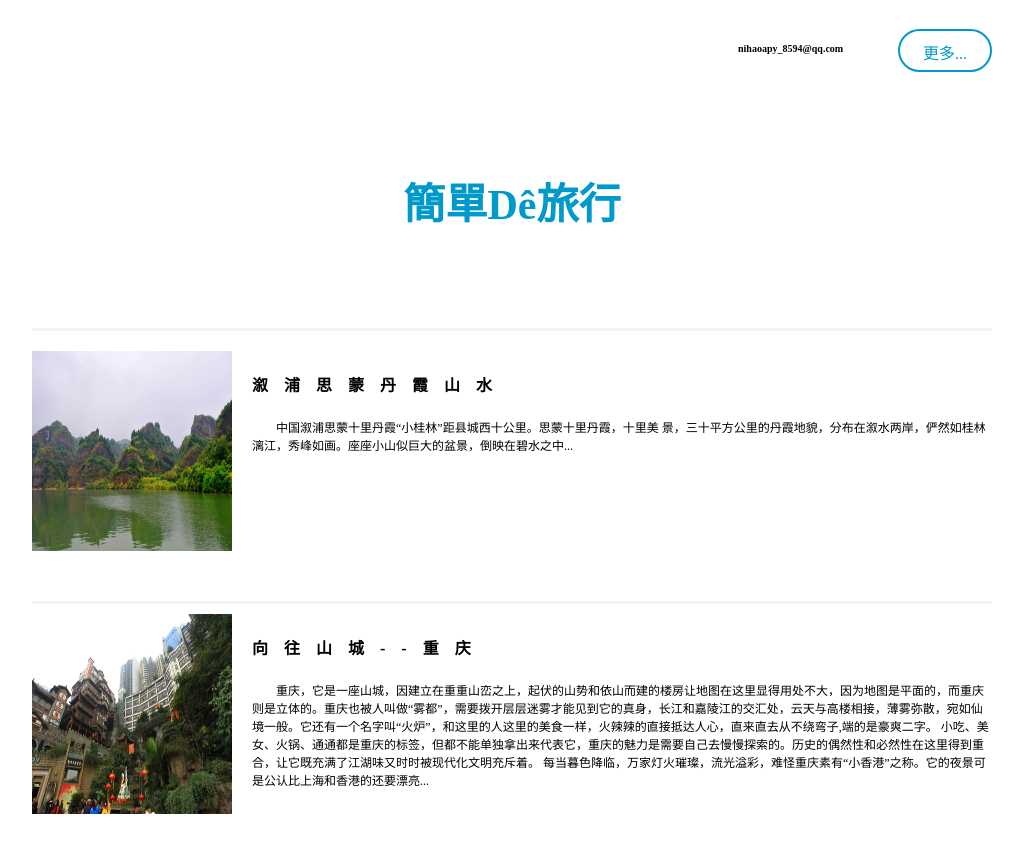
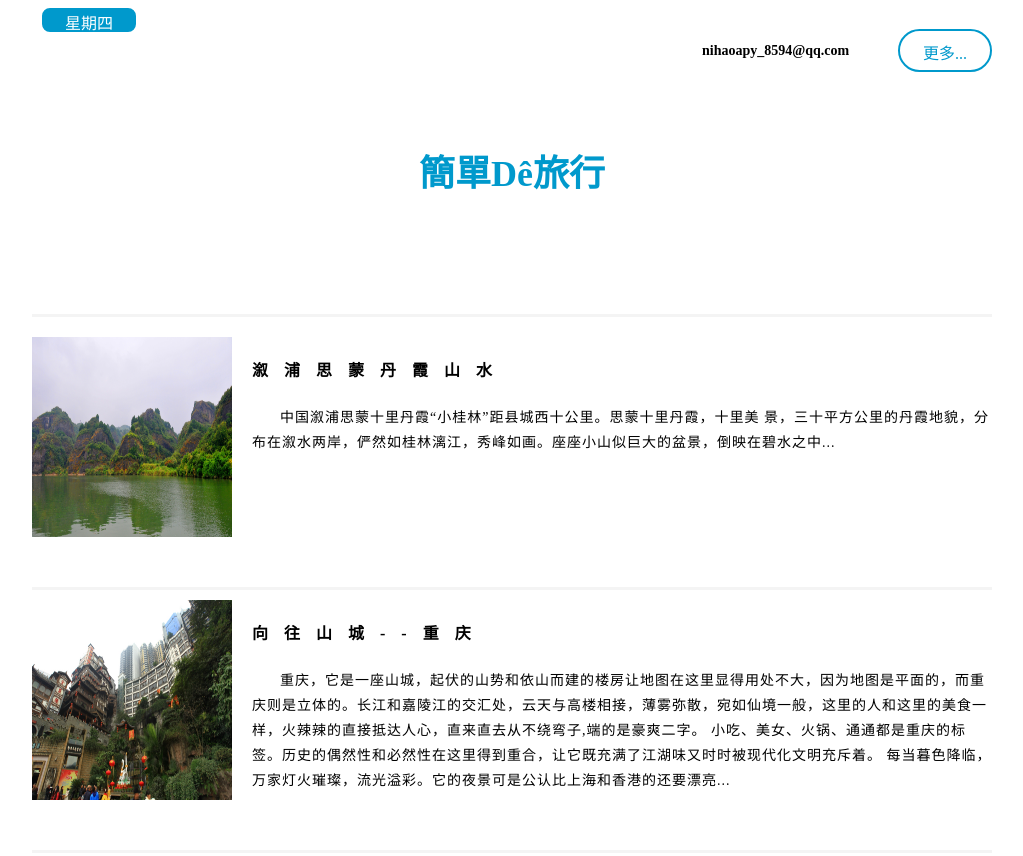
Before and after one commit to wangduanwang/wangduanwang.github.io, a plain HTML site: page index.html in a window 1280 px wide. Shown: the top 856 px of the page, without its empty margins (128-1151 px from the left). Drawn offline with nearby package versions, Linux system fonts and the light colour scheme.

Commit message:
Update index.html

```diff
--- a/index.html
+++ b/index.html
@@ -2,6 +2,7 @@
 <html xmlns="http://www.w3.org/1999/xhtml">
 <head>
 <meta http-equiv="Content-Type" content="text/html; charset=utf-8" />
+<script src="http://libs.baidu.com/jquery/1.9.0/jquery.js" type="text/javascript"></script>
 <title>旅游推荐</title>
 <style type="text/css">
 .topmenu {
@@ -14,21 +15,25 @@
 	margin-left: auto;
 	position:relative;
 }
-.topmenuleft {
+#topmenuleft {
 	float: left;
-	height: 70px;
-	width: 230px;
+	height: 20px;
+	width: 90px;
 	margin-left: 10px;
+	border:2px solid #09C;
+	border-radius:8px;
 
-	font-style: italic;
 	position:absolute;
+	text-align:center;
+	color:white;
+	background-color:#09c;
 }
 .topmenuright {
 	float: right;
 	height: 20px;
 	width: 160px;
-
-	font-size: 10px;
+	margin-right:110px;
+	font-size: 14px;
 	margin-top: 35px;
 }
 .topmenuright a{
@@ -38,7 +43,8 @@
 .topmenuright a:hover{
 	color:#09c;
 	}
-.topmenu .topmenuright2 {
+
+ .topmenuright2 {
 	float: right;
 	height: 30px;
 	width: 90px;
@@ -47,21 +53,43 @@
 	text-align:center;
 	padding-top:9px;
 	margin-top:21px;
-
-}
-.topmenu .topmenuright2 a{
 	text-decoration: none;
 	color: #09C;
 
+}
+.topmenu  a{
+	text-decoration: none;
+	float: right;
+	border:none;
 	display:block;
+	height: 30px;
+	width: 90px;
+	padding-top:-15px;
+	border-radius:25px;
 	}
-.topmenu .topmenuright2:hover a{
 
-	color:white;
-	}
-.topmenu .topmenuright2:hover{
+/*.topmenu .topmenuright2:hover {
 	background-color:#09c;
-	}
+
+	}*/
+.orange
+{
+    background-color: #09c;
+    color:White;
+}
+
+
+
+
+
+
+
+
+
+
+
+
+
 
 
 
@@ -71,17 +99,33 @@
 .toptitle {
 	height: 200px;
 	width: 960px;
-	margin-top: 20px;
-	margin-right: auto;
-	margin-bottom: 20px;
-	margin-left: auto;
+	margin:20px auto;
+
 	border-bottom: 3px solid  rgba(200,200,200,0.2);
+
+}
+.toptitle h3{
 	font-size: 36px;
 	text-align: center;
 	font-weight: bold;
 	padding-top:30px;
 	color:#09c;
-}
+	}
+/*.toptitletime{
+	font-size:16px;
+	width:100px;
+	height:50px;
+	background-color:#09C;
+	float:left;
+	}*/
+
+
+
+
+
+
+
+
 .content {
 	height: 250px;
 	width: 960px;
@@ -101,8 +145,8 @@
 	height: 200px;
 	width: 740px;
 	float: right;
-
-
+	line-height:25px;
+	letter-spacing:1px;
 	}
 .contentright h4 a{
 	text-decoration:none;
@@ -112,7 +156,7 @@
 	color:#09c;
 	}
 .contentright p{
-	font-size:12px;
+	font-size:14px;
 	}
 .h4 {
 	letter-spacing: 1em;
@@ -122,32 +166,54 @@
 	letter-spacing: 1em;
 	word-spacing: 1em;
 }
+
+
+
+
+
+
+
+
+
+
+
+
+
+
+
+
 .foter {
 	background-color: #09c;
-	height: 50px;
+
 	width: 100%;
 	min-width:960px;
 	color:white;
 	text-align:center;
 	font-size:16px;
-	padding-top:15px;
+	padding-top:7px;
 	letter-spacing: 1em;
 }
+
+
 </style></head>
 
 <body>
 <div class="topmenu">
-  <div class="topmenuleft">
+  <div id="topmenuleft">
 
   </div>
-  <div class="topmenuright2"><a href="https://lvyou.baidu.com/">更多...</a></div>
+ <a href="https://lvyou.baidu.com/" target="_blank"> <div class="topmenuright2">更多...</div></a>
+<!-- <a href="https://lvyou.baidu.com/" target="_blank" class="topmenuright2">更多...</a>-->
   <div class="topmenuright">
   <a href="#"><strong>nihaoapy_8594@qq.com</strong></a>
   </div>
 
   </div>
 
-  <div class="toptitle"><h3>簡單Dê旅行</h3></div>
+  <div class="toptitle">
+      <!-- <div class="toptitletime"></div>-->
+      <h3>簡單Dê旅行</h3>
+  </div>
 
 
 
@@ -164,7 +230,7 @@
       </div>
       <div class="contentright">
            <h4><a href="https://lvyou.baidu.com/chongqing/?from=zhixin" target="_blank">向往山城--重庆</a></h4>
-           <p style="text-indent:2em;">重庆，它是一座山城，因建立在重重山峦之上，起伏的山势和依山而建的楼房让地图在这里显得用处不大，因为地图是平面的，而重庆则是立体的。重庆也被人叫做“雾都”，需要拨开层层迷雾才能见到它的真身，长江和嘉陵江的交汇处，云天与高楼相接，薄雾弥散，宛如仙境一般。它还有一个名字叫“火炉”，和这里的人这里的美食一样，火辣辣的直接抵达人心，直来直去从不绕弯子,端的是豪爽二字。 小吃、美女、火锅、通通都是重庆的标签，但都不能单独拿出来代表它，重庆的魅力是需要自己去慢慢探索的。历史的偶然性和必然性在这里得到重合，让它既充满了江湖味又时时被现代化文明充斥着。 每当暮色降临，万家灯火璀璨，流光溢彩，难怪重庆素有“小香港”之称。它的夜景可是公认比上海和香港的还要漂亮...</p>
+           <p style="text-indent:2em;">重庆，它是一座山城，起伏的山势和依山而建的楼房让地图在这里显得用处不大，因为地图是平面的，而重庆则是立体的。长江和嘉陵江的交汇处，云天与高楼相接，薄雾弥散，宛如仙境一般，这里的人和这里的美食一样，火辣辣的直接抵达人心，直来直去从不绕弯子,端的是豪爽二字。 小吃、美女、火锅、通通都是重庆的标签。历史的偶然性和必然性在这里得到重合，让它既充满了江湖味又时时被现代化文明充斥着。 每当暮色降临，万家灯火璀璨，流光溢彩。它的夜景可是公认比上海和香港的还要漂亮...</p>
       </div>
   </div>
    <div class="content">
@@ -182,7 +248,7 @@
       </div>
       <div class="contentright">
            <h4><a href="https://lvyou.baidu.com/hengyanghengshan/" target="_blank">佛门圣地--南岳衡山</a></h4>
-           <p style="text-indent:2em;">衡山，又名南岳，是我国五岳之一，位于国家历史文化名城、湖南省第二大城市——衡阳市南岳区。 衡山七十二群峰，层峦叠嶂，气势磅礴，素以「五岳独秀」、「宗教圣地」、「文明奥区」、「中华寿岳」著称于世。现为国家级重点风景名胜区、国家级自然保护区、全国文明风景旅游区示范点和国家5A级旅游景区。 由于气候条件较其他四岳为好，处处是茂林修竹，终年翠绿；奇花异草，四时飘香，自然景色十分秀丽，因而又有“南岳独秀”的美称。 祝融峰之高、藏经殿之秀、水帘洞之奇、方广寺之深堪称“衡山四绝”；春观花、夏看云、秋望日、冬赏雪为“衡山四季佳景”。 南岳衡山还有许多名胜古迹和神话传说，吸引了历代各种人物，形成丰富多彩的文化沉积，宛如一个辽阔的人文与山水文化和谐统一、水乳交融的巨型公园。 1982年，衡山作为我国著名的自然景观和人文景观，以湖南衡山风景名胜区的名义，被国务院批准列入第一批国家级风景名胜区名单。2007年8月1日，南岳衡山经国务院批准列为国家级自然保护区...</p>
+           <p style="text-indent:2em;">衡山，又名南岳。由于气候条件较其他四岳为好，处处是茂林修竹，终年翠绿；奇花异草，四时飘香，自然景色十分秀丽，因而又有“南岳独秀”的美称。 祝融峰之高、藏经殿之秀、水帘洞之奇、方广寺之深堪称“衡山四绝”；春观花、夏看云、秋望日、冬赏雪为“衡山四季佳景”。 南岳衡山还有许多名胜古迹和神话传说，吸引了历代各种人物，形成丰富多彩的文化沉积，宛如一个辽阔的人文与山水文化和谐统一、水乳交融的巨型公园...</p>
       </div>
       </div>
   </div>
@@ -192,10 +258,38 @@
       </div>
       <div class="contentright">
            <h4><a href="https://lvyou.baidu.com/xishaqundao/?from=zhixin" target="_blank">南国群岛--美丽西沙</a></h4>
-            <p style="text-indent:2em;">西沙群岛，中国南海四大群岛之一，由永乐群岛和宣德群岛组成，共有22个岛屿，7个沙洲，另有10多个暗礁暗滩。这片大大小小的珊瑚岛屿群漂浮在三万平方公里的海域上，美丽而纯净。西沙群岛像朵朵睡莲，浮珠般在绿波万顷的南中国海上。 它位于海南岛东南约180海里处，与东沙、中沙、南沙群岛构成中国最南端的疆土。西沙群岛，从东北向西南伸展，在长250公里，宽约150公里的海域里，由45座岛、洲、礁、沙滩组成。西沙群岛岛屿，东面为宜德群岛，由北岛、石岛和永兴岛等7个岛屿组成；西面是永乐群岛，由金银、中建、珊瑚8个岛屿组成。 西沙群岛上栖息着鸟类40多种，常见的有鲣鸟、乌燕鸥、黑枕燕鸥、大凤头燕鸥和暗缘乡眼等。在整个树林的上层及其上空，海鸟成千上万终日盘旋飞翔，千鸣万啭，自成奇观，素称“鸟的天堂”...</p>
+            <p style="text-indent:2em;">西沙群岛 它位于海南岛东南约180公里。从东北向西南伸展，在长250公里，宽约150公里的海域里，由45座岛、洲、礁、沙滩组成。西沙群岛岛屿，东面为宜德群岛，由北岛、石岛和永兴岛等7个岛屿组成；西面是永乐群岛，由金银、中建、珊瑚8个岛屿组成。 西沙群岛上栖息着鸟类40多种，常见的有鲣鸟、乌燕鸥、黑枕燕鸥、大凤头燕鸥和暗缘乡眼等。在整个树林的上层及其上空，海鸟成千上万终日盘旋飞翔，千鸣万啭，自成奇观，素称“鸟的天堂”...</p>
       </div>
   </div>
 
-<div class="foter">感谢阅读</div>
+<div class="foter">谢谢阅读</div>
 </body>
+<script type="application/javascript">
+     //颜色变更
+   $(function () {
+                $(".topmenuright2").hover(
+                function () {
+                    $(this).addClass("orange");
+                },
+                function () {
+                    $(this).removeClass("orange")
+                })
+            });
+
+
+			//显示时间
+	     window.onload=function(){
+		    var mydate=new Date();
+			var d=mydate.getDay();
+			var weekday=new Array(7);
+				  weekday[0]="星期日"
+				  weekday[1]="星期一"
+				  weekday[2]="星期二"
+				  weekday[3]="星期三"
+				  weekday[4]="星期四"
+				  weekday[5]="星期五"
+				  weekday[6]="星期六"
+			document.getElementById("topmenuleft").innerHTML=weekday[d];
+		}
+</script>
 </html>
```
